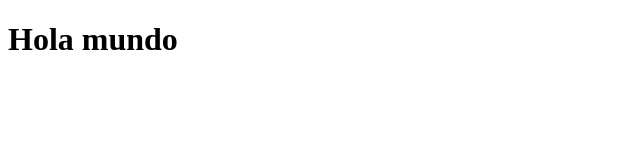
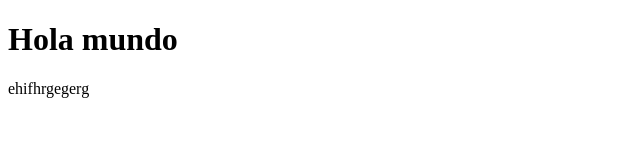
Before and after one commit to aldima45/repositorio, a plain HTML site: page index.html in a window 1280 px wide. Shown: the whole page, without its empty margins (0-640 px from the left). Drawn offline with Linux system fonts and the light colour scheme.

Commit message:
algo pepito3

```diff
--- a/index.html
+++ b/index.html
@@ -8,5 +8,6 @@
 </head>
 <body>
     <h1>Hola mundo</h1>
+    <p>ehifhrgegerg</p>
 </body>
 </html>
```
